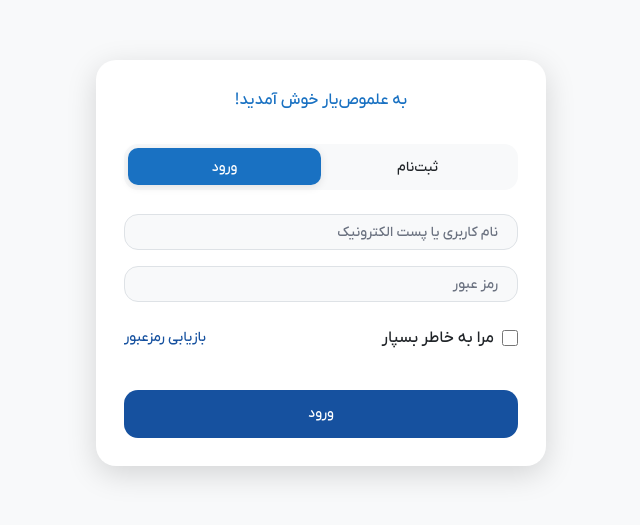
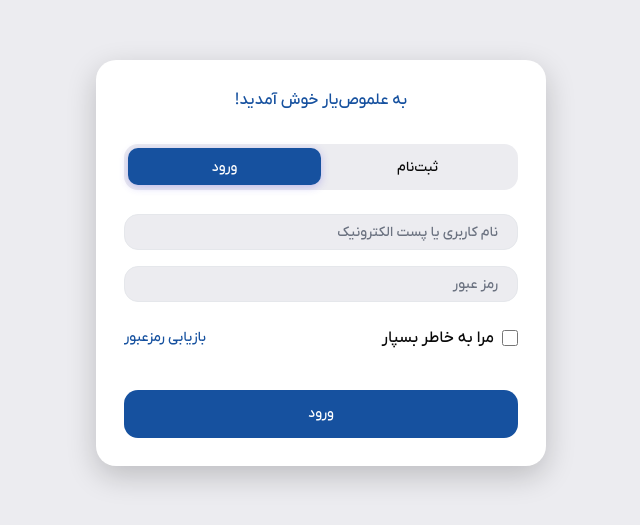
Before and after one commit to thisismzz/ElmosYar, a React (Create React App) app in the folder frontend/: page /login in a window 1280 px wide. Shown: the part 137-662 px from the top of the page, without its empty margins (319-959 px from the left). Built offline with nearby package versions, Linux system fonts and the light colour scheme; no server answers.

Commit message:
login fixed

```diff
--- a/frontend/src/pages/Login/login.css
+++ b/frontend/src/pages/Login/login.css
@@ -4,7 +4,7 @@
   flex-direction: column;
   align-items: center;
   justify-content: center;
-  background: var(--background-light);
+  background: #ececf0;
   padding: 10px;
   direction: rtl;
 }
@@ -27,10 +27,10 @@
 }
 
 .login-card {
-  background: var(--white);
+  background: white;
   padding: 28px;
   border-radius: 20px;
-  box-shadow: var(--shadow-lg);
+  box-shadow: 0 10px 30px rgba(0, 0, 0, 0.2);
   width: 90%;
   max-width: 450px;
 }
@@ -39,7 +39,7 @@
   height: 24px;
   margin-bottom: 32px;
   font-size: 16px;
-  color: var(--primary-color);
+  color: #16519F;
 }
 
 .tabs-container {
@@ -47,7 +47,7 @@
   justify-content: space-between;
   margin-bottom: 24px;
   height: 45.6px;
-  background: var(--background-light);
+  background: #ececf0;
   border-radius: 14px;
   padding: 4px;
 }
@@ -60,15 +60,15 @@
   border-radius: 10px;
   font-size: 14px;
   font-weight: 500;
-  color: var(--text-primary);
+  color: #0a0a0a;
   cursor: pointer;
   transition: all 0.3s ease;
 }
 
 .tab-button.active {
-  background: var(--primary-color);
-  color: var(--white);
-  box-shadow: var(--shadow);
+  background: #16519F;
+  color: white;
+  box-shadow: 0 2px 8px rgba(79, 70, 229, 0.3);
 }
 
 .tab-button:not(.active) {
@@ -79,34 +79,33 @@
   margin-bottom: 16px;
 }
 
-.form-input {
+.auth-form-input {
   width: 100%;
   height: 36px;
   padding: 12px 16px;
-  border: 1px solid var(--border-color);
+  border: 1px solid #e5e7eb;
   border-radius: 14px;
   font-size: 14px;
   transition: all 0.3s ease;
-  background: var(--background-light);
-  color: var(--text-primary);
+  background: #ececf0;
 }
 
-.form-input:focus {
+.auth-form-input:focus {
   outline: none;
-  border-color: var(--primary-color);
-  background: var(--white);
+  border-color: #16519F;
+  background: white;
   box-shadow: 0 0 0 3px rgba(79, 70, 229, 0.1);
 }
 
-.form-input.error {
-  border-color: var(--danger-color);
-  background: var(--white);
+.auth-form-input.error {
+  border-color: #ef4444;
+  background: white;
   box-shadow: 0 0 0 3px rgba(239, 68, 68, 0.1);
 }
 
 .error-message {
   text-align: right;
-  color: var(--danger-color);
+  color: #ef4444;
   font-size: 12px;
   margin-top: 4px;
   display: block;
@@ -126,20 +125,20 @@
   border-radius: 4px;
   gap: 8px;
   font-size: 16px;
-  color: var(--text-primary);
+  color: #0a0a0a;
 }
 
 .remember-me input[type="checkbox"] {
   width: 16px;
   height: 16px;
-  border: 2px solid var(--border-color);
+  border: 2px solid #d1d5db;
   border-radius: 4px;
   cursor: pointer;
 }
 
 .remember-me input[type="checkbox"]:focus {
   outline: none;
-  border-color: var(--primary-color);
+  border-color: #16519F;
   box-shadow: 0 0 0 3px rgba(79, 70, 229, 0.1);
 }
 
@@ -178,7 +177,7 @@
   direction: rtl;
 }
 
-.form-input:disabled {
+.auth-form-input:disabled {
   opacity: 0.6;
   cursor: not-allowed;
   background-color: #f5f5f5;
@@ -222,7 +221,7 @@
   outline-offset: 2px;
 }
 
-.form-input:focus-visible {
+.auth-form-input:focus-visible {
   outline: none;
   border-color: #16519F;
   box-shadow: 0 0 0 3px rgba(22, 81, 159, 0.1);
@@ -337,7 +336,7 @@
 .floating-input {
   position: relative;
 }
-.floating-input .form-input {
+.floating-input .auth-form-input {
   padding-top: 16px; /* space for label */
 }
 .floating-label {
@@ -353,18 +352,18 @@
   padding: 0 4px;
 }
 
-.floating-input .form-input:not(:placeholder-shown) + .floating-label{
+.floating-input .auth-form-input:not(:placeholder-shown) + .floating-label{
   background: transparent;
 }
 
-.floating-input .form-input:focus + .floating-label{
+.floating-input .auth-form-input:focus + .floating-label{
   background:white;
 }
 
 
-.floating-input .form-input:focus + .floating-label,
-.floating-input .form-input:not(:placeholder-shown) + .floating-label,
-.floating-input .form-input:-webkit-autofill + .floating-label {
+.floating-input .auth-form-input:focus + .floating-label,
+.floating-input .auth-form-input:not(:placeholder-shown) + .floating-label,
+.floating-input .auth-form-input:-webkit-autofill + .floating-label {
   top: -10px;
   transform: none;
   font-size: 13px;
@@ -372,12 +371,12 @@
 }
 
 /* Keep label visible when input has error */
-.floating-input .form-input.error + .floating-label {
+.floating-input .auth-form-input.error + .floating-label {
   color: #ef4444;
 }
 
 @media (max-width: 480px) {
-  .floating-input .form-input {
+  .floating-input .auth-form-input {
     padding-top: 14px;
   }
   .floating-label {
--- a/frontend/src/pages/Login/login.tsx
+++ b/frontend/src/pages/Login/login.tsx
@@ -85,7 +85,7 @@ const LoginForm: React.FC<LoginFormProps> = ({ onSubmit, isLoading }) => {
             type="text"
             placeholder=" "
             {...register("username")}
-            className={`form-input ${errors.username ? 'error' : ''}`}
+            className={`auth-form-input ${errors.username ? 'error' : ''}`}
             disabled={isLoading}
           />
           <label className="floating-label">نام کاربری یا پست الکترونیک</label>
@@ -101,7 +101,7 @@ const LoginForm: React.FC<LoginFormProps> = ({ onSubmit, isLoading }) => {
             type="password"
             placeholder=" "
             {...register("password")}
-            className={`form-input ${errors.password ? 'error' : ''}`}
+            className={`auth-form-input ${errors.password ? 'error' : ''}`}
             disabled={isLoading}
           />
           <label className="floating-label">رمز عبور</label>
@@ -174,7 +174,7 @@ const SignUpForm: React.FC<SignUpFormProps> = ({
             type="email"
             placeholder=" "
             {...customRegister("email")}
-            className={`form-input ${errors.email || apiErrors.email ? 'error' : ''}`}
+            className={`auth-form-input ${errors.email || apiErrors.email ? 'error' : ''}`}
             disabled={isLoading}
           />
           <label className="floating-label">پست الکترونیک</label>
@@ -193,7 +193,7 @@ const SignUpForm: React.FC<SignUpFormProps> = ({
             type="text"
             placeholder=" "
             {...customRegister("username")}
-            className={`form-input ${errors.username || apiErrors.username ? 'error' : ''}`}
+            className={`auth-form-input ${errors.username || apiErrors.username ? 'error' : ''}`}
             disabled={isLoading}
           />
           <label className="floating-label">نام کاربری</label>
@@ -212,7 +212,7 @@ const SignUpForm: React.FC<SignUpFormProps> = ({
             type="password"
             placeholder=" "
             {...customRegister("password")}
-            className={`form-input ${errors.password ? 'error' : ''}`}
+            className={`auth-form-input ${errors.password ? 'error' : ''}`}
             disabled={isLoading}
           />
           <label className="floating-label">رمز عبور</label>
@@ -228,7 +228,7 @@ const SignUpForm: React.FC<SignUpFormProps> = ({
             type="password"
             placeholder=" "
             {...customRegister("repeatPassword")}
-            className={`form-input ${errors.repeatPassword ? 'error' : ''}`}
+            className={`auth-form-input ${errors.repeatPassword ? 'error' : ''}`}
             disabled={isLoading}
           />
           <label className="floating-label">تکرار رمز عبور</label>
```
